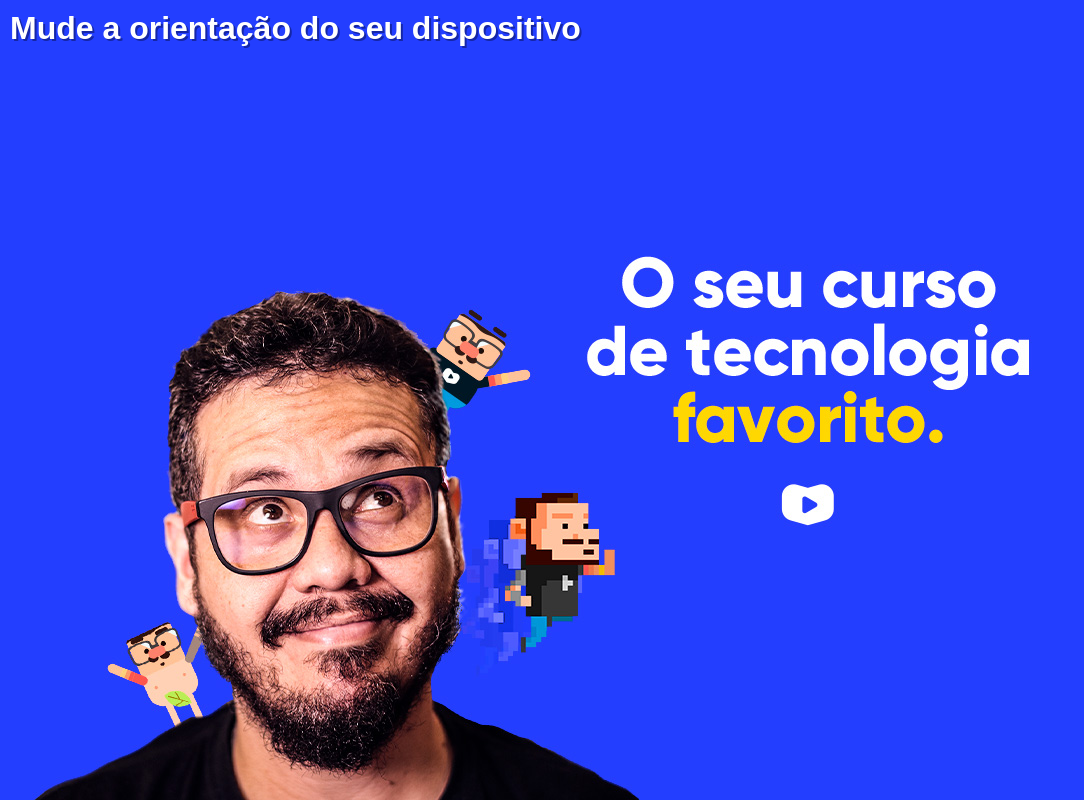
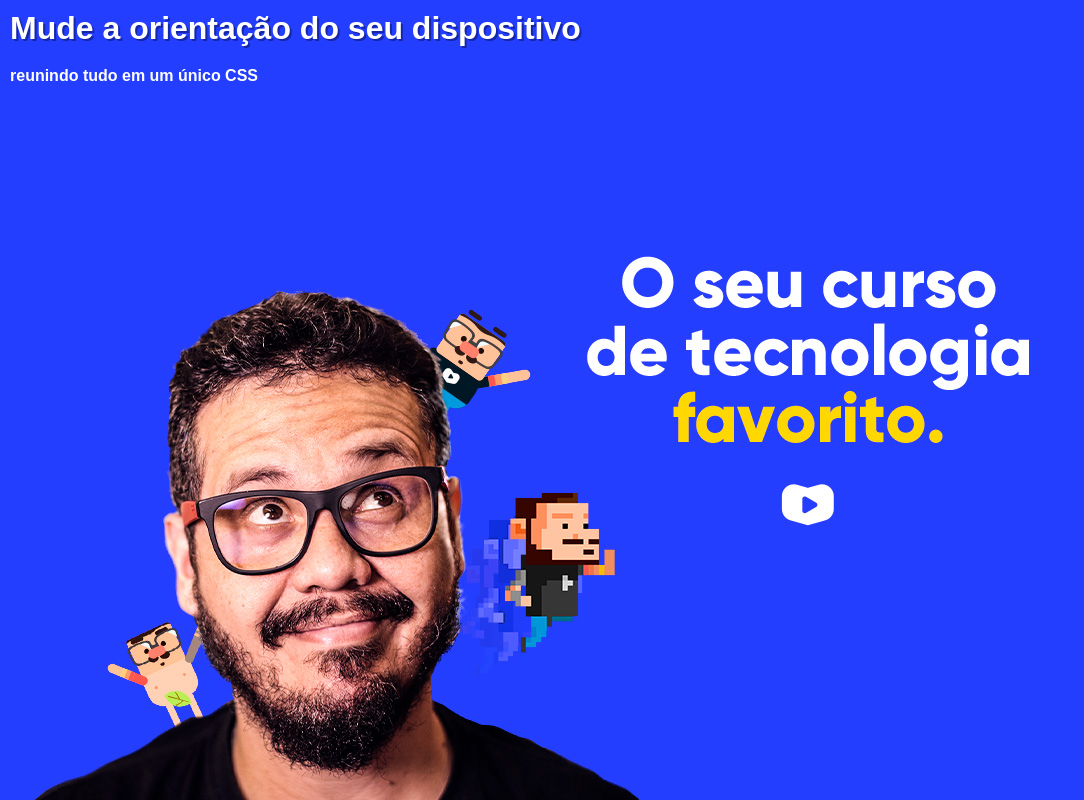
Before and after one commit to InlaSantos/html-css, a plain HTML site: page exercicios/ex026/mq003/index.html in a window 1280 px wide. Shown: the whole page, without its empty margins (0-1084 px from the left). Drawn offline with Linux system fonts and the light colour scheme.

Commit message:
Reunindo tudo em um único CSS

```diff
--- a/exercicios/ex026/mq003/index.html
+++ b/exercicios/ex026/mq003/index.html
@@ -49,5 +49,6 @@
 </head>
 <body>
     <h1>Mude a orientação do seu dispositivo</h1>
+    <p style="color: white; padding: 10px; font-weight: bold;">reunindo tudo em um único CSS</p>
 </body>
 </html>
```
